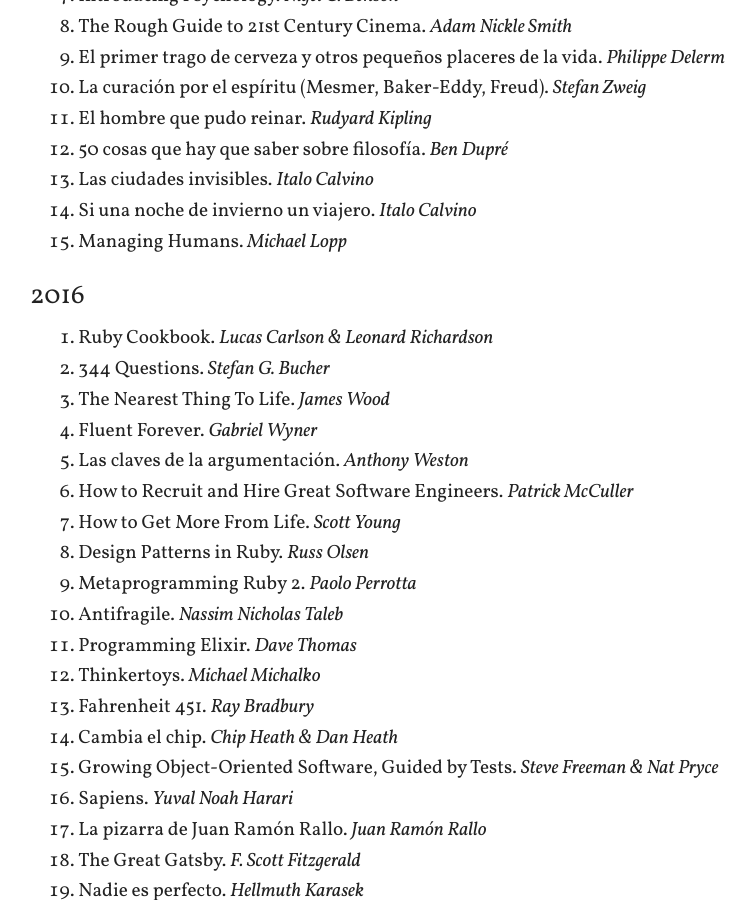
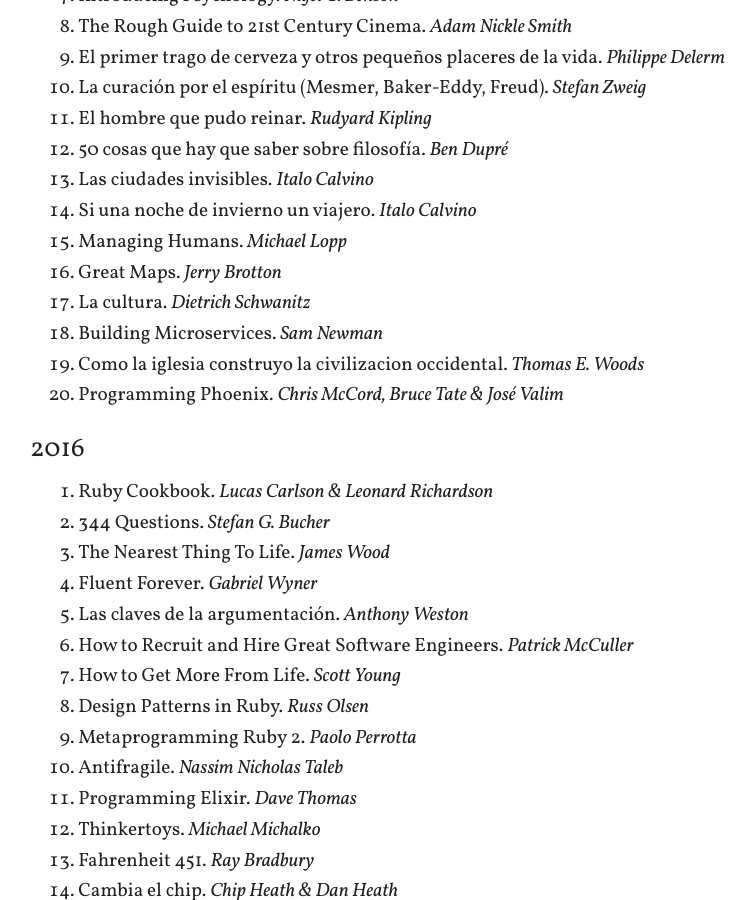
Before and after one commit to arturoherrero/arturoherrero.com, a Jekyll site: the page built from books.md, in a window 1280 px wide and 900 px high, scrolled down 521 px. Shown: the whole window, without its empty margins (250-1005 px from the left). Built offline with Jekyll 4.4.1, drawn with Linux system fonts in a browser that asks for light colours.

Commit message:
Update books

```diff
--- a/books.md
+++ b/books.md
@@ -25,6 +25,11 @@
 13. Las ciudades invisibles. *Italo Calvino*
 14. Si una noche de invierno un viajero. *Italo Calvino*
 15. Managing Humans. *Michael Lopp*
+16. Great Maps. *Jerry Brotton*
+17. La cultura. *Dietrich Schwanitz*
+18. Building Microservices. *Sam Newman*
+19. Como la iglesia construyo la civilizacion occidental. *Thomas E. Woods*
+20. Programming Phoenix. *Chris McCord, Bruce Tate & José Valim*
 
 
 ### 2016
```
